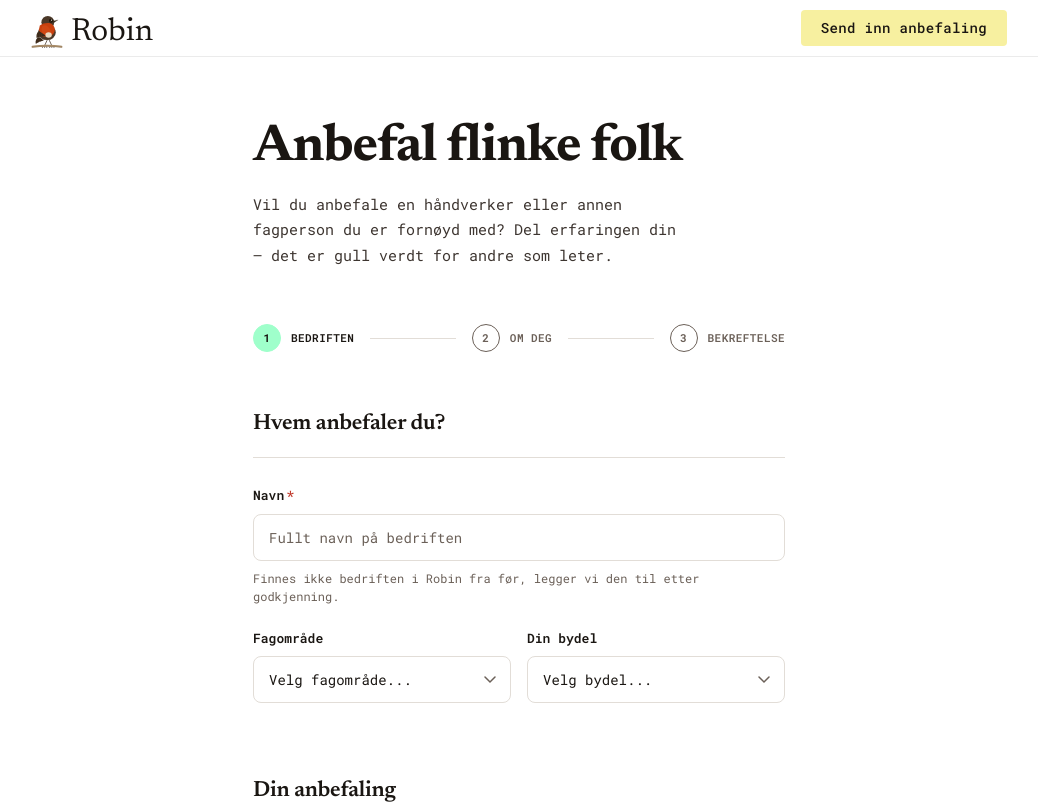
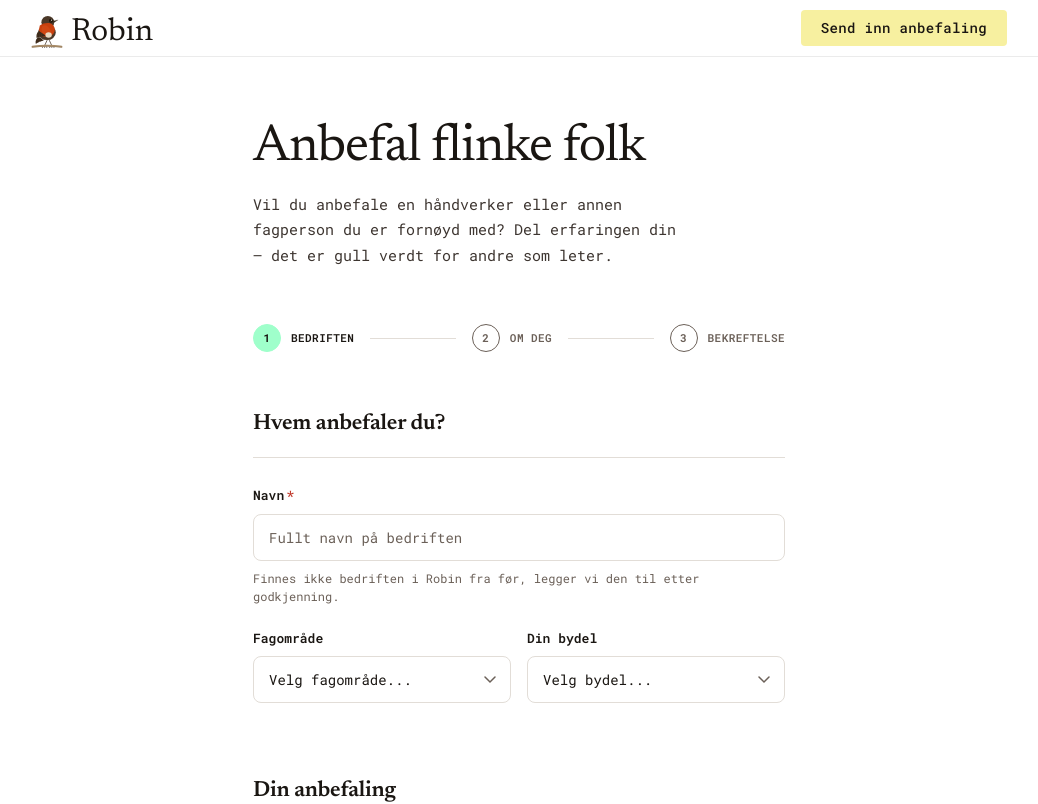
Before and after one commit to idameland/robin, a Next.js app: page /anbefal in a window 1280 px wide. Shown: the top 804 px of the page, without its empty margins (121-1159 px from the left). Built offline with nearby package versions, Linux system fonts and the light colour scheme.

Commit message:
Tynnere font på anbefal-tittelen

```diff
--- a/app/anbefal/page.tsx
+++ b/app/anbefal/page.tsx
@@ -285,7 +285,7 @@ export default function AnbefalPage() {
         {/* Page header */}
         <div className="mb-14">
           <h1
-            className="text-[44px] md:text-[52px] leading-[1.05] tracking-[-1px] font-bold mb-4 text-petroleum"
+            className="text-[44px] md:text-[52px] leading-[1.05] tracking-[-1px] font-normal mb-4 text-petroleum"
             style={serif}
           >
             Anbefal flinke folk
```
